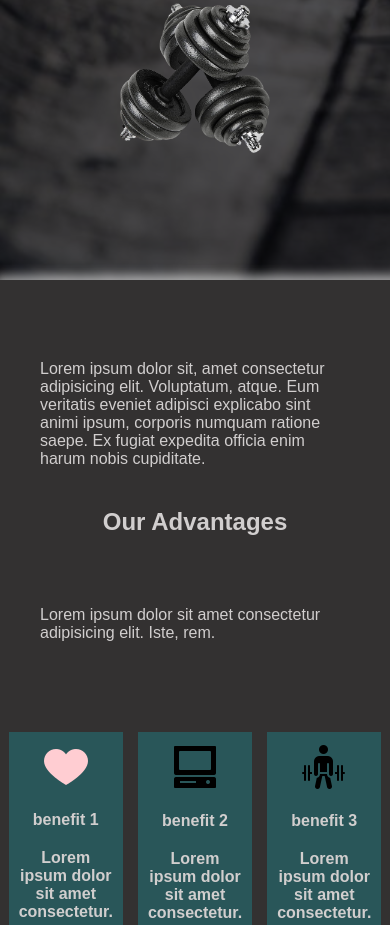
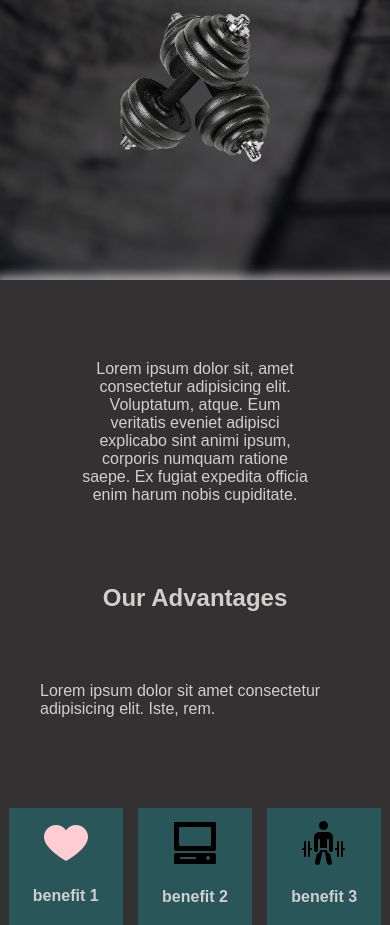
Before and after one commit to mai1209/trabajo2Nucba, a plain HTML site: page index.html in a window 390 px wide. Shown: the part 720-1645 px from the top of the page. Drawn offline with Linux system fonts and the light colour scheme; a web font is replaced by a local one.

Commit message:
ultimos arreglos responsive

```diff
--- a/style.css
+++ b/style.css
@@ -193,8 +193,9 @@ i {
 }
 
 .description-text {
-  max-width: 500px;
-  padding-top: 40px;
+  max-width: 800px;
+  padding: 40px;
+  text-align: center;
 }
 
 @media (max-width: 1089px) {
@@ -213,10 +214,11 @@ i {
 
   .info-home {
     gap: 100px;
+    justify-content: center;
   }
 
   .slogan {
-    font-size: 45px;
+    font-size: 50px;
   }
 }
 
```
